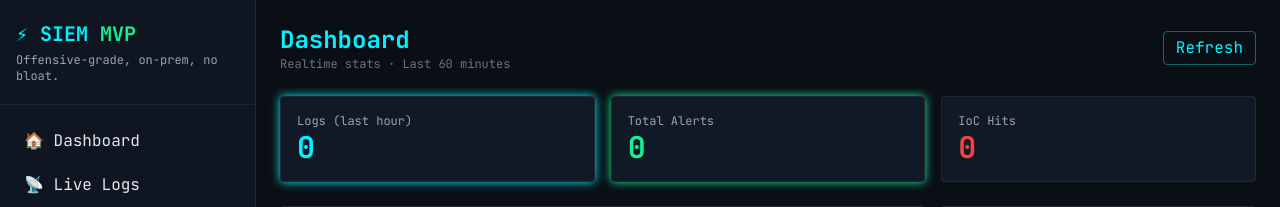
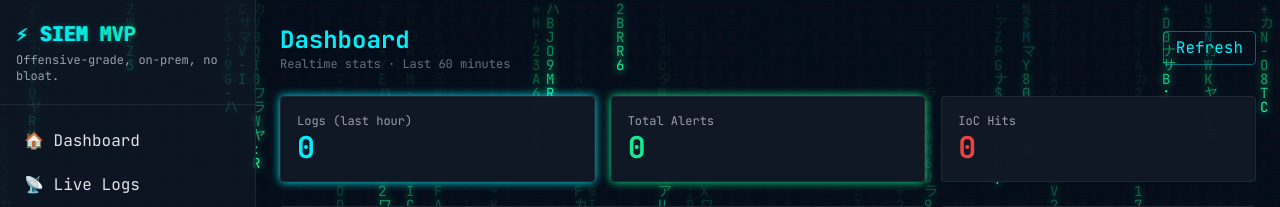
Before and after one commit to GauravJain1008/Sentra---SIEM-CTI, a Django app: page / in a window 1280 px wide. Shown: the top 207 px of the page. Run offline with Django 4.2, Linux system fonts and the light colour scheme; data that the repository does not hold is empty; some libraries are stand-ins or nearby versions.

Commit message:
Add cyberpunk-style UI with matrix background and glitch effects
Co-authored-by: gj20052007 <gj20052007@gmail.com>

```diff
--- a/core/templates/core/base.html
+++ b/core/templates/core/base.html
@@ -47,22 +47,74 @@
       100%{transform:scale(.95);box-shadow:0 0 0 0 transparent}
     }
     code { white-space: pre-wrap; word-break: break-word; }
+
+    /* cyber grid background and scanlines overlay */
+    body::before{
+      content:"";position:fixed;inset:0;pointer-events:none;z-index:0;
+      background-image:
+        radial-gradient(circle at 20% 10%, #00f2ff11, transparent 30%),
+        radial-gradient(circle at 80% 20%, #14f19511, transparent 30%),
+        radial-gradient(circle at 50% 80%, #00f2ff0d, transparent 30%),
+        linear-gradient(#ffffff05 1px, transparent 1px),
+        linear-gradient(90deg, #ffffff05 1px, transparent 1px);
+      background-size: 100% 100%, 100% 100%, 100% 100%, 24px 24px, 24px 24px;
+      background-position: center center, center center, center center, 0 0, 0 0;
+      mix-blend-mode: screen;
+    }
+    body::after{
+      content:"";position:fixed;inset:0;pointer-events:none;z-index:0;
+      background: repeating-linear-gradient(
+        to bottom,
+        rgba(255,255,255,0.04),
+        rgba(255,255,255,0.04) 1px,
+        transparent 2px,
+        transparent 3px
+      );
+      opacity:.25;mix-blend-mode:overlay;
+    }
+
+    /* neon link hover and panel glow */
+    .neon-hover{transition: color .2s ease, text-shadow .2s ease;}
+    .neon-hover:hover{color:#00f2ff;text-shadow:0 0 10px #00f2ff66, 0 0 20px #00f2ff44}
+    .panel-glow{box-shadow:0 0 0 1px #2d37484d, 0 0 20px #00f2ff22}
+
+    /* glitch effect for headings */
+    .glitch{position:relative;display:inline-block;text-shadow:0 0 6px #00f2ff66}
+    .glitch::before,.glitch::after{
+      content:attr(data-text);position:absolute;inset:0;pointer-events:none;opacity:.7
+    }
+    .glitch::before{left:1px;text-shadow:-1px 0 #00f2ff}
+    .glitch::after{left:-1px;text-shadow:1px 0 #14f195}
+    @media (prefers-reduced-motion: no-preference){
+      .glitch{animation:glitch-fuzz 2.2s infinite steps(12)}
+      @keyframes glitch-fuzz{0%,100%{clip-path:inset(0 0 0 0)}20%{clip-path:inset(10% 0 0 0)}40%{clip-path:inset(0 0 15% 0)}60%{clip-path:inset(5% 0 5% 0)}80%{clip-path:inset(0 0 10% 0)}}
+    }
+
+    /* subtle CRT flicker on containers */
+    @media (prefers-reduced-motion: no-preference){
+      .crt{animation:crt-flicker 14s infinite linear}
+      @keyframes crt-flicker{0%,100%{opacity:1} 50%{opacity:.98}}
+    }
+
+    /* matrix canvas sizing for crisp rendering */
+    #matrix-bg{position:fixed;inset:0;width:100%;height:100%;pointer-events:none;z-index:0;}
   </style>
 </head>
 
 <body class="h-full bg-bg text-gray-200 font-mono">
-  <div class="flex h-full">
+  <canvas id="matrix-bg"></canvas>
+  <div class="relative z-10 flex h-full crt">
 
     <!-- Sidebar -->
     <aside class="hidden md:flex md:w-64 flex-col bg-panel/80 backdrop-blur border-r border-gray-700/40">
       <div class="px-4 py-5 border-b border-gray-700/40">
-        <h1 class="text-xl font-bold text-neon drop-shadow">⚡ SIEM <span class="text-neon2">MVP</span></h1>
+        <h1 class="glitch text-xl font-bold text-neon drop-shadow" data-text="⚡ SIEM MVP">⚡ SIEM <span class="text-neon2">MVP</span></h1>
         <p class="text-xs text-gray-400 mt-1">Offensive-grade, on-prem, no bloat.</p>
       </div>
       <nav class="flex-1 px-3 py-4 space-y-1">
-        <a href="/"        class="block px-3 py-2 rounded hover:bg-gray-800/60 transition">🏠 Dashboard</a>
-        <a href="/live/"   class="block px-3 py-2 rounded hover:bg-gray-800/60 transition">📡 Live Logs</a>
-        <a href="/admin/"  class="block px-3 py-2 rounded hover:bg-gray-800/60 transition">🛠 Admin</a>
+        <a href="/"        class="block px-3 py-2 rounded hover:bg-gray-800/60 transition neon-hover">🏠 Dashboard</a>
+        <a href="/live/"   class="block px-3 py-2 rounded hover:bg-gray-800/60 transition neon-hover">📡 Live Logs</a>
+        <a href="/admin/"  class="block px-3 py-2 rounded hover:bg-gray-800/60 transition neon-hover">🛠 Admin</a>
         <!-- future -->
         <!-- <a href="/alerts/" class="block px-3 py-2 rounded hover:bg-gray-800/60 transition">🚨 Alerts</a>
         <a href="/rules/"  class="block px-3 py-2 rounded hover:bg-gray-800/60 transition">🔧 Rules</a>
@@ -75,15 +127,62 @@
 
     <!-- Main content -->
     <main class="flex-1 overflow-y-auto">
-      <header class="md:hidden flex items-center justify-between p-3 border-b border-gray-700/40 bg-panel/80 sticky top-0 z-50">
-        <h1 class="text-lg font-bold text-neon">SIEM MVP</h1>
-        <a href="/live/" class="text-sm px-2 py-1 rounded bg-neon/10 hover:bg-neon/20 border border-neon/40 text-neon">Live</a>
+      <header class="md:hidden flex items-center justify-between p-3 border-b border-gray-700/40 bg-panel/80 sticky top-0 z-50 panel-glow">
+        <h1 class="glitch text-lg font-bold text-neon" data-text="SIEM MVP">SIEM MVP</h1>
+        <a href="/live/" class="text-sm px-2 py-1 rounded bg-neon/10 hover:bg-neon/20 border border-neon/40 text-neon neon-hover">Live</a>
       </header>
 
-      <div class="p-4 md:p-6">
+      <div class="p-4 md:p-6 panel-glow rounded">
         {% block content %}{% endblock %}
       </div>
     </main>
   </div>
+  <script>
+    (function(){
+      const prefersReduced = window.matchMedia('(prefers-reduced-motion: reduce)').matches;
+      if (prefersReduced) return;
+      const canvas = document.getElementById('matrix-bg');
+      const ctx = canvas.getContext('2d');
+      let width, height, columns, drops, deviceScale;
+
+      function resize(){
+        deviceScale = Math.min(window.devicePixelRatio || 1, 2);
+        width = Math.floor(window.innerWidth);
+        height = Math.floor(window.innerHeight);
+        canvas.width = Math.floor(width * deviceScale);
+        canvas.height = Math.floor(height * deviceScale);
+        canvas.style.width = width + 'px';
+        canvas.style.height = height + 'px';
+        ctx.setTransform(deviceScale, 0, 0, deviceScale, 0, 0);
+        const fontSize = 14;
+        columns = Math.ceil(width / fontSize);
+        drops = new Array(columns).fill(1);
+        ctx.font = fontSize + 'px JetBrains Mono, monospace';
+      }
+
+      const glyphs = 'アカサタナハマヤラワ0123456789ABCDEFGHIJKLMNOPQRSTUVWXYZ#$%*+-;:'.split('');
+      function draw(){
+        ctx.fillStyle = 'rgba(10,15,22,0.18)';
+        ctx.fillRect(0,0,width,height);
+        for (let i=0;i<drops.length;i++){
+          const text = glyphs[Math.floor(Math.random()*glyphs.length)];
+          const x = i * 14;
+          const y = drops[i] * 14;
+          ctx.fillStyle = Math.random() > 0.975 ? '#00f2ff' : '#14f195';
+          ctx.shadowColor = ctx.fillStyle;
+          ctx.shadowBlur = 8;
+          ctx.fillText(text, x, y);
+          if (y > height && Math.random() > 0.975){ drops[i] = 0; }
+          drops[i]++;
+        }
+        ctx.shadowBlur = 0;
+        requestAnimationFrame(draw);
+      }
+
+      window.addEventListener('resize', resize);
+      resize();
+      requestAnimationFrame(draw);
+    })();
+  </script>
 </body>
 </html>
```
